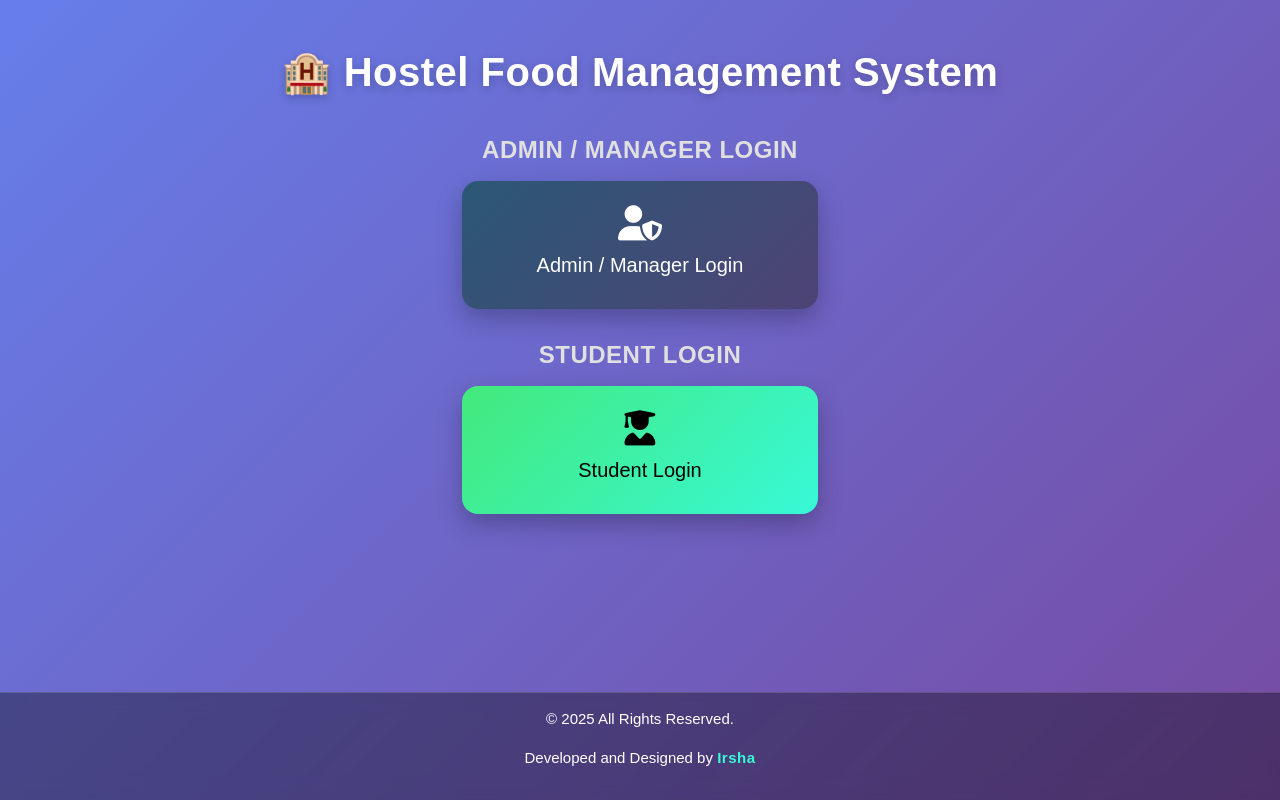
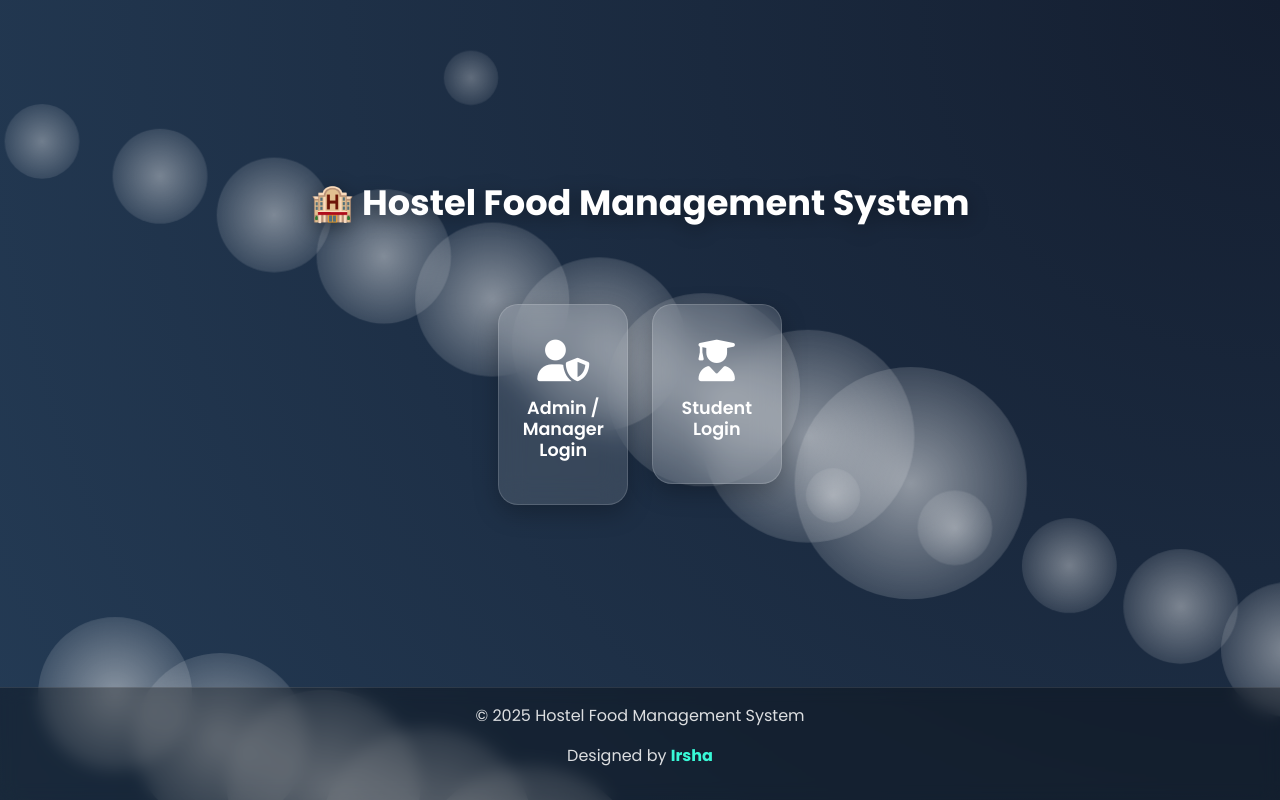
Before and after one commit to Shafkat494/chillies, a Flask app: page / in a window 1280 px wide. Run offline with Flask 3, Linux system fonts and the light colour scheme.

Commit message:
Update index.html

```diff
--- a/templates/index.html
+++ b/templates/index.html
@@ -1,186 +1,194 @@
 <!DOCTYPE html>
 <html lang="en">
 <head>
-  <meta charset="UTF-8">
+  <meta charset="utf-8" />
+  <meta name="viewport" content="width=device-width, initial-scale=1" />
   <title>Hostel Food Management</title>
+
+  <!-- External Libraries -->
   <link rel="stylesheet" href="https://cdn.jsdelivr.net/npm/bootstrap@5.3.3/dist/css/bootstrap.min.css">
   <link rel="stylesheet" href="https://cdnjs.cloudflare.com/ajax/libs/font-awesome/6.5.0/css/all.min.css">
+  <link href="https://fonts.googleapis.com/css2?family=Poppins:wght@400;500;600;700&display=swap" rel="stylesheet">
 
   <style>
-    /* 🌈 Background & Base */
+    /* =============== Base Layout =============== */
+    * { box-sizing: border-box; margin: 0; padding: 0; }
+
+    html, body {
+      height: 100%;
+      margin: 0;
+      font-family: 'Poppins', sans-serif;
+      color: #fff;
+    }
+
     body {
-      background: linear-gradient(135deg, #667eea, #764ba2);
-      font-family: 'Poppins', sans-serif;
-      min-height: 100vh;
-      color: #fff;
       display: flex;
       flex-direction: column;
       justify-content: space-between;
-      margin: 0;
+      min-height: 100vh;
+      background: radial-gradient(circle at top right, #141E30, #243B55);
+      overflow-x: hidden;
+      position: relative;
     }
 
-    h1.dashboard-title {
-      font-weight: 700;
-      color: #fff;
-      letter-spacing: 0.5px;
-      text-shadow: 0 3px 10px rgba(0, 0, 0, 0.2);
-      margin-bottom: 2.5rem;
+    /* =============== Background Animation =============== */
+    .circle-container {
+      position: fixed;
+      inset: 0;
+      overflow: hidden;
+      z-index: -1;
     }
 
-    h4 {
-      font-weight: 600;
-      color: #e0e0e0;
-      margin-top: 2rem;
-      margin-bottom: 1rem;
-      text-transform: uppercase;
-      letter-spacing: 0.5px;
+    .circle {
+      position: absolute;
+      border-radius: 50%;
+      opacity: 0.35;
+      background: radial-gradient(circle, rgba(255,255,255,0.9), rgba(255,255,255,0));
+      animation: moveCircle linear infinite;
     }
 
-    /* 🌟 Cards */
-    .card {
-      background: rgba(255, 255, 255, 0.15);
-      backdrop-filter: blur(12px);
-      border: none;
-      border-radius: 16px;
-      box-shadow: 0 10px 25px rgba(0, 0, 0, 0.25);
-      transition: all 0.3s ease;
-      color: #fff;
+    @keyframes moveCircle {
+      0% { transform: translate3d(0, 0, 0) scale(1); opacity: 0.6; }
+      50% { opacity: 0.3; }
+      100% { transform: translate3d(var(--moveX), var(--moveY), 0) scale(1.2); opacity: 0.7; }
     }
 
-    .card-hover:hover {
-      transform: translateY(-6px);
-      box-shadow: 0 15px 35px rgba(0, 0, 0, 0.3);
+    /* =============== Page Container =============== */
+    .page-container {
+      flex: 1;
+      display: flex;
+      flex-direction: column;
+      align-items: center;
+      justify-content: center;
+      text-align: center;
+      padding: 4rem 1rem;
+      position: relative;
+      z-index: 1;
+    }
+
+    h1 {
+      font-weight: 700;
+      font-size: 2.2rem;
+      margin-bottom: 2rem;
+      text-shadow: 0 4px 20px rgba(0,0,0,0.4);
+      animation: fadeInDown 1s ease forwards;
+      opacity: 0;
+    }
+
+    @keyframes fadeInDown {
+      from { opacity: 0; transform: translateY(-20px); }
+      to { opacity: 1; transform: translateY(0); }
+    }
+
+    /* =============== Login Cards =============== */
+    .card {
+      background: rgba(255, 255, 255, 0.12);
+      backdrop-filter: blur(14px);
+      border: 1px solid rgba(255, 255, 255, 0.15);
+      border-radius: 20px;
+      color: #fff;
+      text-align: center;
+      padding: 2.2rem 1.2rem;
+      transition: all 0.35s ease;
+      box-shadow: 0 8px 24px rgba(0,0,0,0.25);
+      position: relative;
+      overflow: hidden;
+    }
+
+    .card::before {
+      content: '';
+      position: absolute;
+      inset: 0;
+      background: linear-gradient(135deg, rgba(67, 233, 123, 0.4), rgba(56, 249, 215, 0.4));
+      opacity: 0;
+      transition: opacity 0.4s ease;
+      z-index: 0;
+    }
+
+    .card:hover::before { opacity: 1; }
+    .card:hover {
+      transform: translateY(-8px) scale(1.03);
+      box-shadow: 0 15px 35px rgba(0,0,0,0.35);
     }
 
     .card i {
-      font-size: 2.2rem;
-      margin-bottom: 0.8rem;
+      font-size: 2.6rem;
+      margin-bottom: 1rem;
+      z-index: 1;
+      position: relative;
     }
 
-    .student-card {
-      background: linear-gradient(135deg, #43e97b, #38f9d7);
-      color: #000;
+    .card h5 {
       font-weight: 600;
+      font-size: 1.1rem;
+      z-index: 1;
+      position: relative;
     }
 
-    .student-card:hover {
-      background: linear-gradient(135deg, #38f9d7, #43e97b);
-    }
-
-    .admin-card {
-      background: linear-gradient(135deg, #2b5876, #4e4376);
-      color: #fff;
-    }
-
-    .admin-card:hover {
-      background: linear-gradient(135deg, #4e4376, #2b5876);
-    }
-
-    /* ✨ Buttons */
+    /* =============== Buttons =============== */
     .btn {
       border-radius: 10px;
       font-weight: 600;
-      transition: all 0.3s ease;
+      transition: transform 0.25s ease, box-shadow 0.25s ease;
     }
 
-    .btn-dark, .btn-success, .btn-danger {
-      padding: 0.6rem 1.2rem;
+    .btn:hover {
+      transform: translateY(-4px);
+      box-shadow: 0 8px 26px rgba(0,0,0,0.3);
     }
 
-    .btn-dark {
-      background: linear-gradient(135deg, #2b5876, #4e4376);
-      border: none;
+    /* =============== Footer =============== */
+    footer {
+      background: rgba(0,0,0,0.3);
+      backdrop-filter: blur(8px);
+      color: rgba(255,255,255,0.85);
+      text-align: center;
+      padding: 1rem 0;
+      border-top: 1px solid rgba(255,255,255,0.1);
+      margin-top: auto;
+      z-index: 2;
     }
 
-    .btn-dark:hover {
-      background: linear-gradient(135deg, #4e4376, #2b5876);
-      transform: translateY(-2px);
-    }
+    footer strong { color: #38f9d7; }
 
-    .btn-success {
-      background: linear-gradient(135deg, #43e97b, #38f9d7);
-      border: none;
-      color: #000;
-    }
-
-    .btn-success:hover {
-      transform: translateY(-2px);
-      opacity: 0.95;
-    }
-
-    .btn-danger {
-      background: linear-gradient(135deg, #ff5858, #f857a6);
-      border: none;
-    }
-
-    .btn-danger:hover {
-      opacity: 0.9;
-      transform: translateY(-2px);
-    }
-
-    /* 👤 Logged-in Section */
-    .text-center h3 {
-      font-weight: 500;
-      color: #fff;
-      text-shadow: 0 2px 8px rgba(0, 0, 0, 0.2);
-    }
-
-    /* 🧊 Footer */
-    footer {
-      background: rgba(0, 0, 0, 0.35);
-      backdrop-filter: blur(10px);
-      color: #fff;
-      text-align: center;
-      padding: 15px 0;
-      font-size: 15px;
-      border-top: 1px solid rgba(255, 255, 255, 0.15);
-    }
-
-    footer strong {
-      color: #38f9d7;
-      letter-spacing: 0.5px;
-    }
-
-    /* ✨ Animations */
-    .fade-in {
-      animation: fadeIn 0.8s ease-out;
-    }
-
-    @keyframes fadeIn {
-      from {
-        opacity: 0;
-        transform: translateY(20px);
-      }
-      to {
-        opacity: 1;
-        transform: translateY(0);
-      }
-    }
-
-    /* 📱 Responsive */
+    /* =============== Responsive =============== */
     @media (max-width: 768px) {
-      h1.dashboard-title {
-        font-size: 1.7rem;
-      }
-      .card {
-        margin: 0 1rem;
-      }
+      h1 { font-size: 1.7rem; }
+      .card { margin: 0 0.5rem; padding: 1.8rem 1rem; }
     }
   </style>
 </head>
 
 <body>
+  <!-- Floating Background Circles -->
+  <div class="circle-container">
+    {% for i in range(20) %}
+      <div class="circle"
+        style="
+          width: {{ 50 + (loop.index % 10) * 20 }}px;
+          height: {{ 50 + (loop.index % 10) * 20 }}px;
+          top: {{ (loop.index * 5) % 100 }}%;
+          left: {{ (loop.index * 7) % 100 }}%;
+          animation-duration: {{ 15 + (loop.index % 10) * 3 }}s;
+          animation-delay: {{ (loop.index * 0.5) % 5 }}s;
+          --moveX: {{ (-50 + (loop.index % 100)) * 5 }}px;
+          --moveY: {{ (50 - (loop.index % 100)) * 4 }}px;
+        ">
+      </div>
+    {% endfor %}
+  </div>
 
-  <div class="container text-center mt-5 fade-in">
-    <h1 class="dashboard-title">🏨 Hostel Food Management System</h1>
+  <!-- Main Content -->
+  <div class="container page-container">
+    <h1>🏨 Hostel Food Management System</h1>
 
     {% if 'user_id' in session %}
       <h3 class="mb-4">Welcome, {{ session['username'] }} ({{ session['role']|capitalize }}) 👋</h3>
 
       {% if session['role'] == 'admin' %}
-        <a href="{{ url_for('admin_dashboard') }}" class="btn btn-dark m-2">Go to Admin Dashboard</a>
+        <a href="{{ url_for('admin_dashboard') }}" class="btn btn-dark m-2">Admin Dashboard</a>
       {% elif session['role'] == 'manager' %}
-        <a href="{{ url_for('manager_dashboard') }}" class="btn btn-dark m-2">Go to Manager Dashboard</a>
+        <a href="{{ url_for('manager_dashboard') }}" class="btn btn-dark m-2">Manager Dashboard</a>
       {% elif session['role'] == 'student' %}
         <a href="{{ url_for('student_attendance') }}" class="btn btn-success m-2">Mark Attendance</a>
         <a href="{{ url_for('student_menu') }}" class="btn btn-success m-2">View Menu</a>
@@ -188,38 +196,31 @@
       <a href="{{ url_for('logout') }}" class="btn btn-danger m-2">Logout</a>
 
     {% else %}
-      <div class="section fade-in">
-        <h4>Admin / Manager Login</h4>
-        <div class="row justify-content-center g-4 mb-4">
+      <div class="row justify-content-center mt-4 g-4">
         <div class="col-md-4">
           <a href="{{ url_for('login', login_type='admin_manager') }}" class="text-decoration-none">
-              <div class="card card-hover text-center p-4 admin-card">
+            <div class="card">
               <i class="fas fa-user-shield"></i>
               <h5>Admin / Manager Login</h5>
             </div>
           </a>
         </div>
-        </div>
-
-        <h4>Student Login</h4>
-        <div class="row justify-content-center g-4">
         <div class="col-md-4">
           <a href="{{ url_for('login', login_type='student') }}" class="text-decoration-none">
-              <div class="card card-hover text-center p-4 student-card">
+            <div class="card">
               <i class="fas fa-user-graduate"></i>
               <h5>Student Login</h5>
             </div>
           </a>
         </div>
       </div>
-      </div>
     {% endif %}
   </div>
 
+  <!-- Footer -->
   <footer>
-    <p>&copy; 2025 All Rights Reserved.</p>
-    <p>Developed and Designed by <strong>Irsha</strong></p>
+    <p>&copy; 2025 Hostel Food Management System</p>
+    <p>Designed by <strong>Irsha</strong></p>
   </footer>
-
 </body>
 </html>
```
Lines whose indentation alone changed are shown as unchanged.
